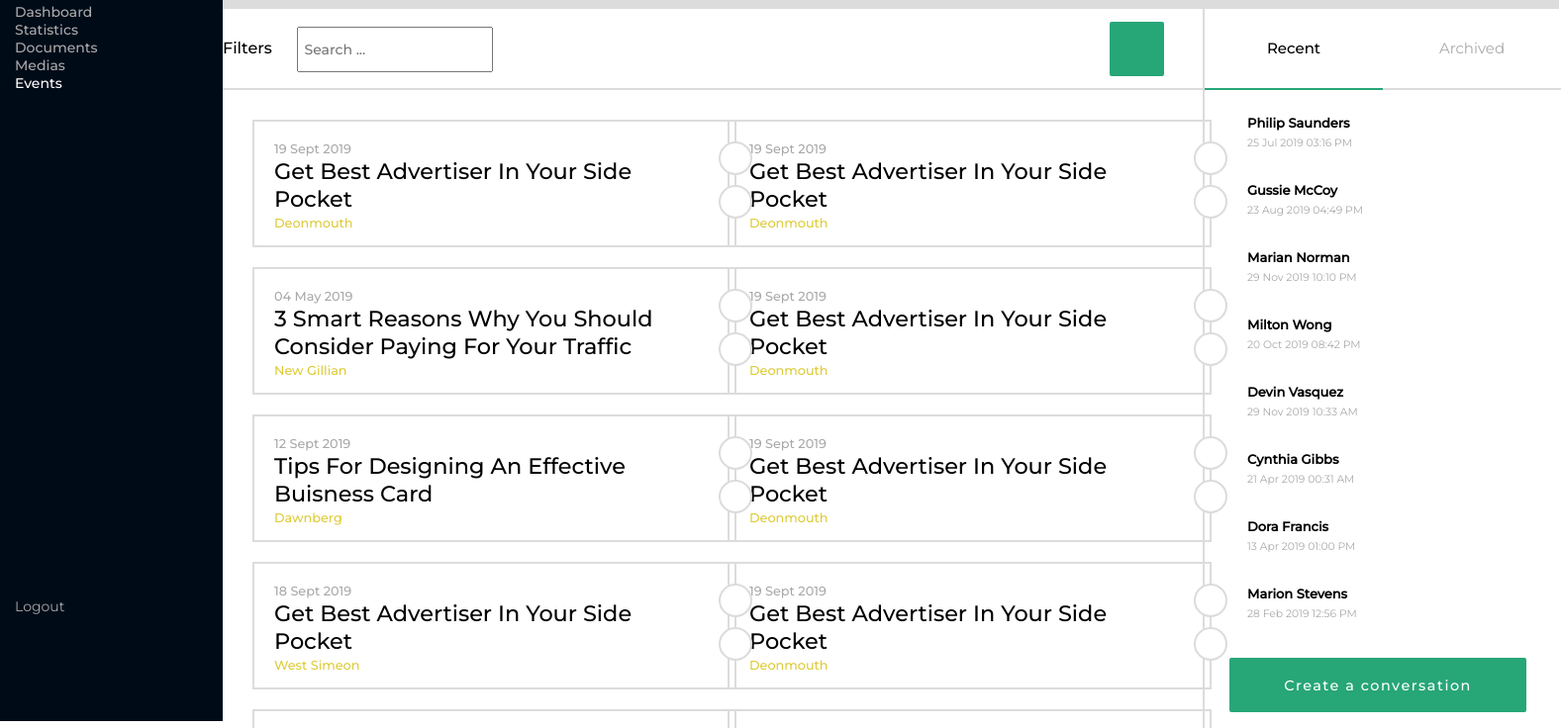
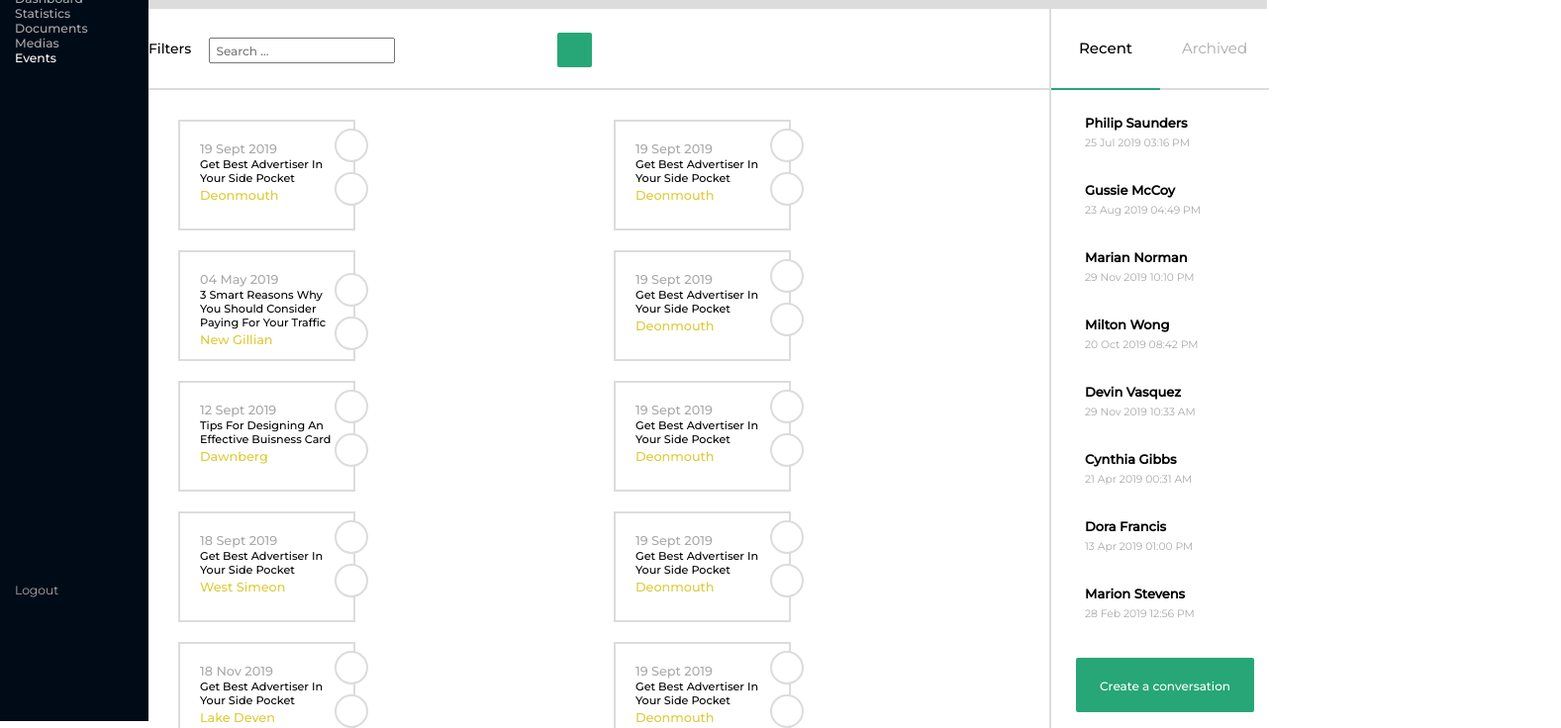
Before and after one commit to Iambizi/symbiosis-exercise, a website with bundled scripts: page index.html in a window 1280 px wide. Shown: the part 71-807 px from the top of the page at 99% size, 1577 px wide, since content can reach past the window. Built offline with nearby package versions, Linux system fonts and the light colour scheme; a script that the page names is missing.

Commit message:
removing range breakpoints back to single

```diff
--- a/scss/style.scss
+++ b/scss/style.scss
@@ -28,12 +28,12 @@ body {
   display: grid;
   grid-template-columns: 225px auto 360px;
   overflow-x: hidden;
-  @media only screen and (min-width: $s) and (max-width: $m1) {
+  @media only screen and (min-width: $s) {
     grid-template-columns: 150px auto 220px;
   }
-  @media only screen and (min-width: $m1) and (max-width: $m2) {
-    grid-template-columns: 150px auto 220px;
-  }
+  // @media only screen and (min-width: $m1) {
+  //   grid-template-columns: 150px auto 220px;
+  // }
   #sidebar {
     position: fixed;
     grid-column: 1 / -4;
@@ -43,9 +43,6 @@ body {
     // left: -225px;
     height: 100vh;
     color: $dark-grey;
-    // @media only screen and (min-width: $s) and (max-width: $m1) {
-    //   width: 150px;
-    // }
     #logo {
       margin: 15px 35px;
     }
@@ -90,7 +87,7 @@ body {
       }
     }
   }
-  @media only screen and (min-width: $s) and (max-width: $m1) {
+  @media only screen and (min-width: $s) {
     #sidebar {
       // #logout {
       //   top: 48%;
@@ -146,7 +143,7 @@ body {
       }
     }
   }
-  @media only screen and (min-width: $m1) and (max-width: $m2) {
+  @media only screen and (min-width: $m1) {
     #sidebar {
       #logout {
         top: 48%;
@@ -223,7 +220,7 @@ body {
       }
     }
   }
-  @media only screen and (min-width: $s) and (max-width: $m1) {
+  @media only screen and (min-width: $s) {
     #header {
       display: flex;
       justify-content: space-between;
@@ -246,7 +243,7 @@ body {
       }
     }
   }
-  @media only screen and (min-width: $m1) and (max-width: $m2) {
+  @media only screen and (min-width: $m1) {
     #header {
       display: flex;
       justify-content: space-between;
@@ -389,7 +386,7 @@ body {
       }
     }
   }
-  @media only screen and (min-width: $s) and (max-width: $m1) {
+  @media only screen and (min-width: $s) {
     #main-content {
       #filter {
         svg#funnel {
@@ -447,7 +444,7 @@ body {
       }
     }
   }
-  @media only screen and (min-width: $m1) and (max-width: $m2) {
+  @media only screen and (min-width: $m1) {
     #main-content {
       #filter {
         svg#funnel {
@@ -605,7 +602,7 @@ body {
       }
     }
   }
-  @media only screen and (min-width: $s) and (max-width: $m1) {
+  @media only screen and (min-width: $s) {
     #convo-section {
       width: 220px;
       .individ-convos {
@@ -645,7 +642,7 @@ body {
       }
     }
   }
-  @media only screen and (min-width: $m1) and (max-width: $m2) {
+  @media only screen and (min-width: $m1) {
     #convo-section {
       width: 220px;
       .individ-convos {
```
Also changed, not shown: css/style.css.
